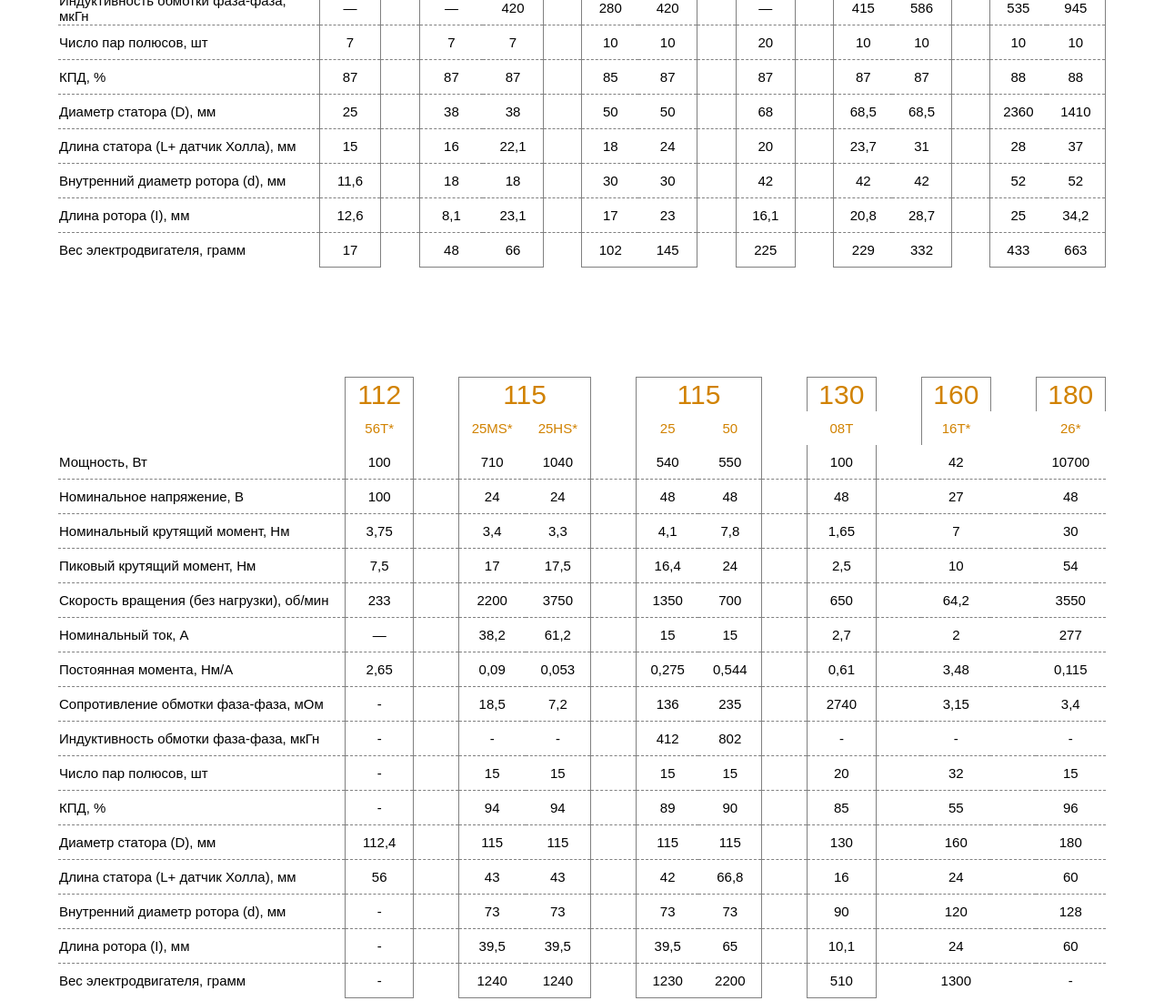
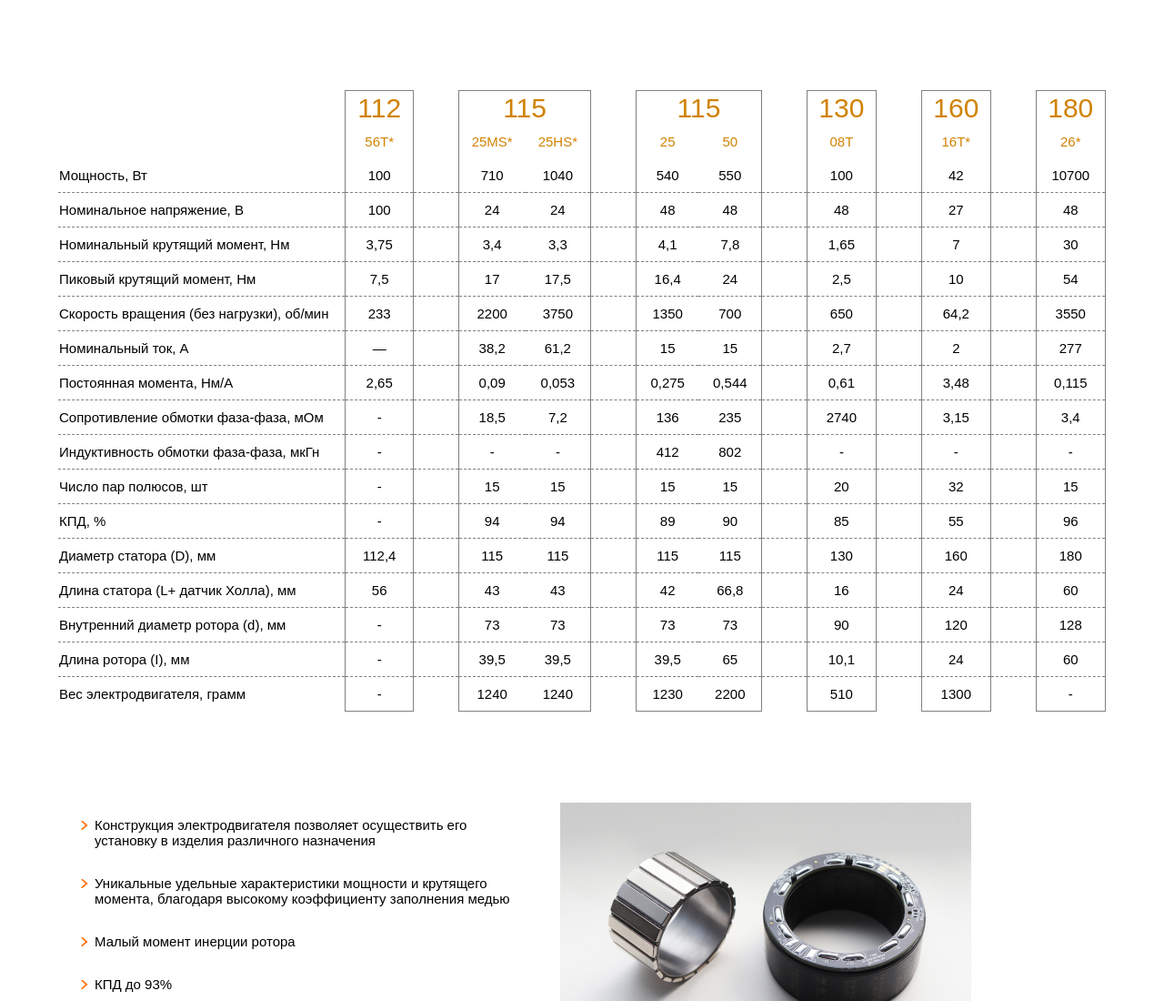
Before and after one commit to pietaMEDS/pr, a plain HTML site: page index.html in a window 1280 px wide. Shown: the part 1840-2940 px from the top of the page at 91% size. Drawn offline with Linux system fonts and the light colour scheme.

Commit message:
Fix bugs on PC ver

```diff
--- a/index.html
+++ b/index.html
@@ -1198,7 +1198,7 @@
                             </tr>
 		</table>
 
-		<table class="PCshow">
+		<table class="PCshow tabletwo">
 			<tr class="orange-text">
 				<td class="empty"></td>
 				<td>112</td>
--- a/styles/adapt/main.css
+++ b/styles/adapt/main.css
@@ -55,6 +55,10 @@
 		width: 60% !important;
 	}
 
+	.topBG{
+		height: 30%;
+	}
+
 	.top{
 		height: 90%;
 		background:linear-gradient(180deg, #2F2D36 -4.49%, #0A1014 100%);
--- a/styles/func.css
+++ b/styles/func.css
@@ -41,6 +41,7 @@
 }
 
 .close-func{
+	transform: translate(-10%);
 	z-index: -1;
 	opacity: 0;
 	transition: 0.5s;
--- a/styles/main.css
+++ b/styles/main.css
@@ -7,6 +7,11 @@ body{
 	background: white;
 	color: black;
 	font-family: 'SanFrancisco', sans-serif;
+}
+
+.social{
+	width: 70% !important;
+
 }
 
 .HUD{
@@ -359,6 +364,10 @@ footer{
 	display: inline-flex;
 }
 
+footer > a{
+	height: 3em;
+}
+
 .contacts{
 	width: 45%;
 
--- a/styles/table.css
+++ b/styles/table.css
@@ -1,12 +1,36 @@
 .PCshow{
 	font-size: 15px;
 	width: 90%;
+}
+
+table{
 	margin-bottom: 8em;
+}
+.tabletwo{
+	margin-bottom: 0;
 }
 
 .PCshow .orange-text:nth-child(1){
 	font-size: 30px;
+}
 
+.tabletwo tr:nth-child(2) td:nth-child(10){
+	border-left: solid 1px gray;
+	border-right: solid 1px gray;
+}
+.tabletwo tr td:nth-child(12){
+	border-left: solid 1px gray;
+	border-right: solid 1px gray;
+}
+.tabletwo tr td:nth-child(14){
+	border-left: solid 1px gray;
+	border-right: solid 1px gray;
+}
+.tabletwo tr:nth-child(18) td:nth-child(12){
+	border-bottom: solid 1px gray;
+}
+.tabletwo tr:nth-child(18) td:nth-child(14){
+	border-bottom: solid 1px gray;
 }
 
 .PCshow td{
```
Also changed, not shown: 1 other file.
